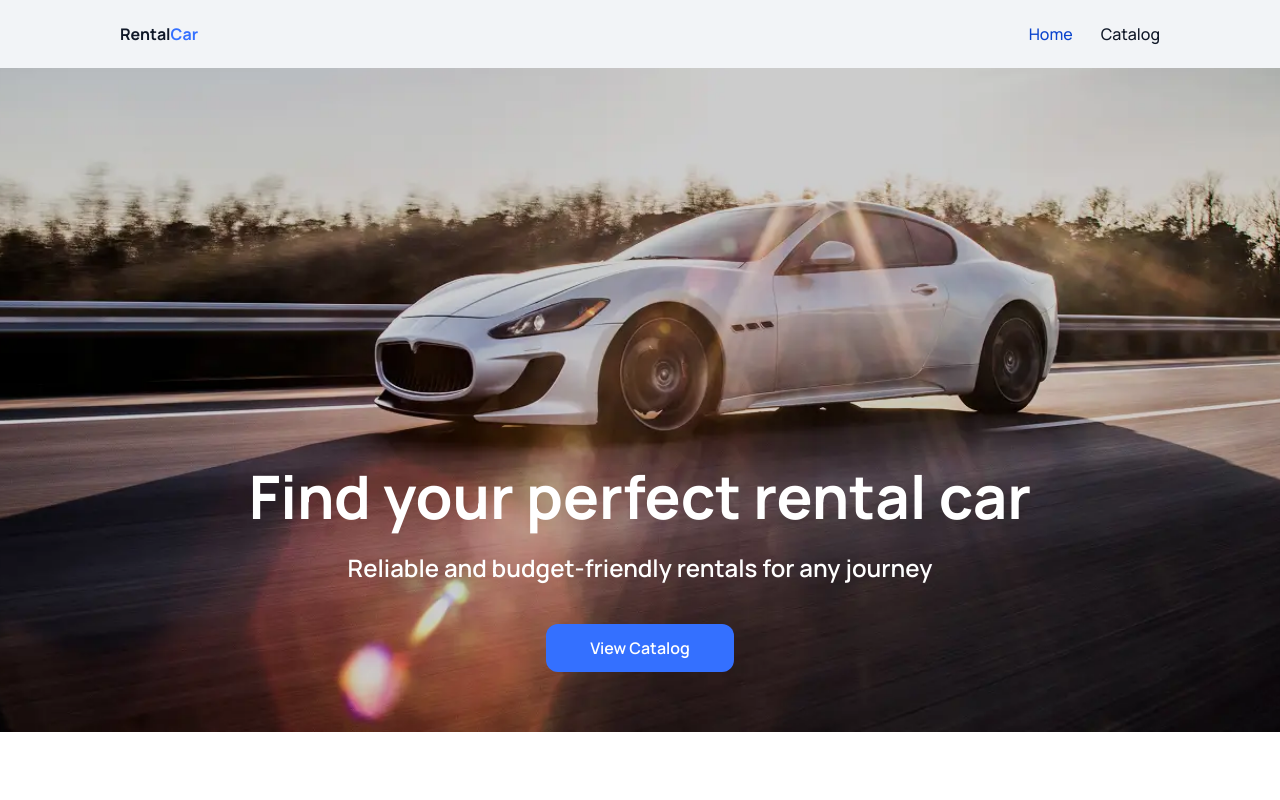
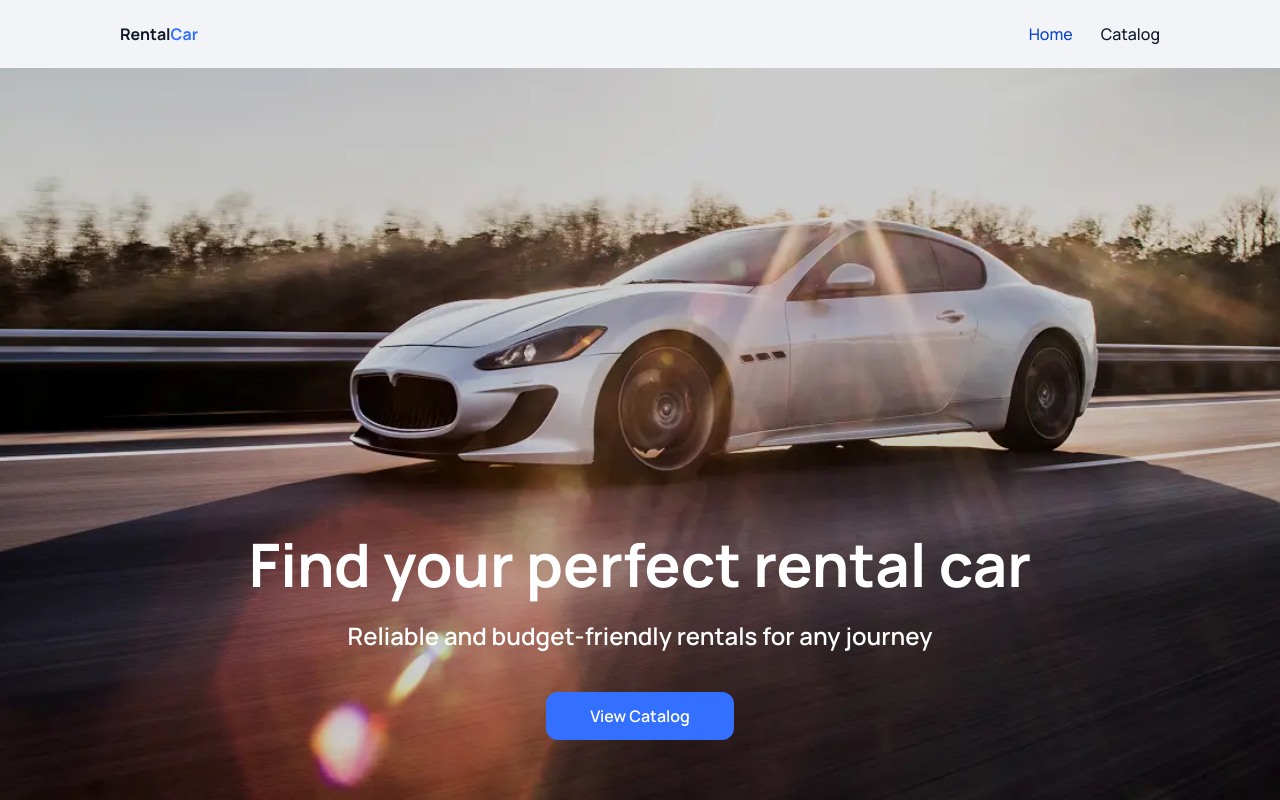
Before and after one commit to Yuriy-Nabasov/rental-car-frontend, a React (Vite) app: page / in a window 1280 px wide. Built offline with nearby package versions, Linux system fonts and the light colour scheme.

Commit message:
fix-bug-on-homepage-and-add-vercel-json

```diff
--- a/src/pages/HomePage/HomePage.module.css
+++ b/src/pages/HomePage/HomePage.module.css
@@ -1,6 +1,7 @@
 /* src/pages/HomePage/HomePage.module.css */
 .heroSection {
-  height: calc(100vh - 68px);
+  /* height: calc(100vh - 68px); */
+  min-height: 100vh;
   width: 100%;
   /* background-image: linear-gradient(
       to right,
--- a/src/pages/NotFoundPage/NotFoundPage.jsx
+++ b/src/pages/NotFoundPage/NotFoundPage.jsx
@@ -1,7 +1,7 @@
 // src/pages/NotFoundPage/NotFoundPage.jsx
 import React from "react";
 import { Link } from "react-router-dom";
-import css from "./NotFoundPage.module.css"; // <-- Імпортуємо стилі
+import css from "./NotFoundPage.module.css";
 
 const NotFoundPage = () => {
   return (
```
Also changed, not shown: vercel.json (added).
